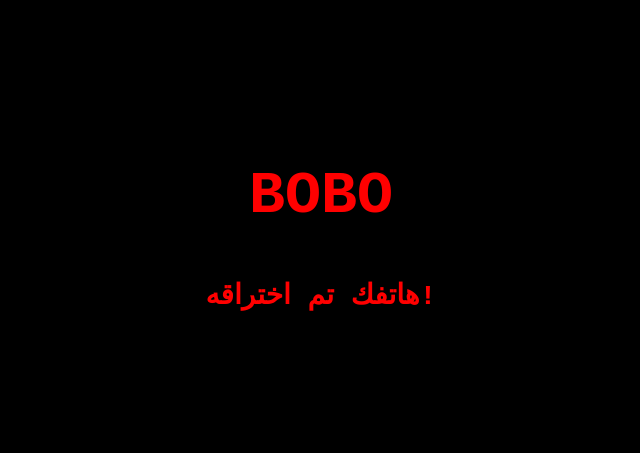
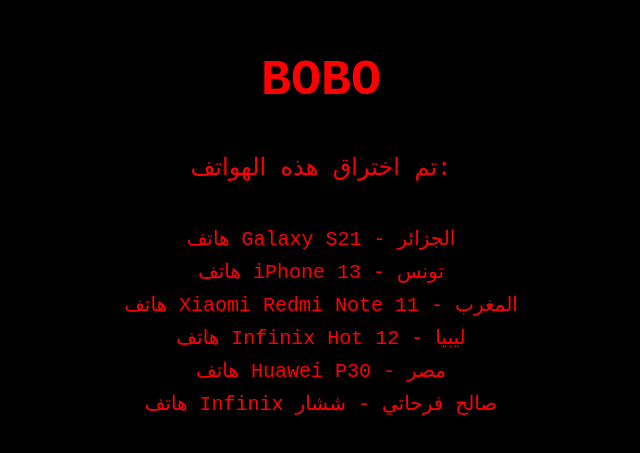
Before and after one commit to bobo308/github-bobo, a plain HTML site: page index.html in a window 1280 px wide. Shown: the part 189-642 px from the top of the page, without its empty margins (319-959 px from the left). Drawn offline with Linux system fonts and the light colour scheme.

Commit message:
Add files via upload

```diff
--- a/index.html
+++ b/index.html
@@ -1,4 +1,3 @@
-
 <!DOCTYPE html>
 <html lang="ar">
 <head>
@@ -19,13 +18,21 @@
       margin: 0;
     }
     h1 {
-      font-size: 60px;
+      font-size: 50px;
       margin-bottom: 20px;
     }
     p {
-      font-size: 28px;
+      font-size: 24px;
       animation: blink 1s infinite;
-      font-weight: bold;
+    }
+    ul {
+      list-style: none;
+      padding: 0;
+      font-size: 20px;
+      margin-top: 20px;
+    }
+    li {
+      margin-bottom: 8px;
     }
     @keyframes blink {
       0%, 100% { opacity: 1; }
@@ -35,6 +42,18 @@
 </head>
 <body>
   <h1>BOBO</h1>
-  <p>هاتفك تم اختراقه!</p>
+  <p>تم اختراق هذه الهواتف:</p>
+  <ul>
+    <li>هاتف Galaxy S21 - الجزائر</li>
+    <li>هاتف iPhone 13 - تونس</li>
+    <li>هاتف Xiaomi Redmi Note 11 - المغرب</li>
+    <li>هاتف Infinix Hot 12 - ليبيا</li>
+    <li>هاتف Huawei P30 - مصر</li>
+    <li>هاتف Infinix صالح فرحاتي - ششار</li>
+  </ul>
+  <audio autoplay>
+    <source src="hacker.mp3" type="audio/mpeg">
+    متصفحك لا يدعم تشغيل الصوت.
+  </audio>
 </body>
 </html>
```
